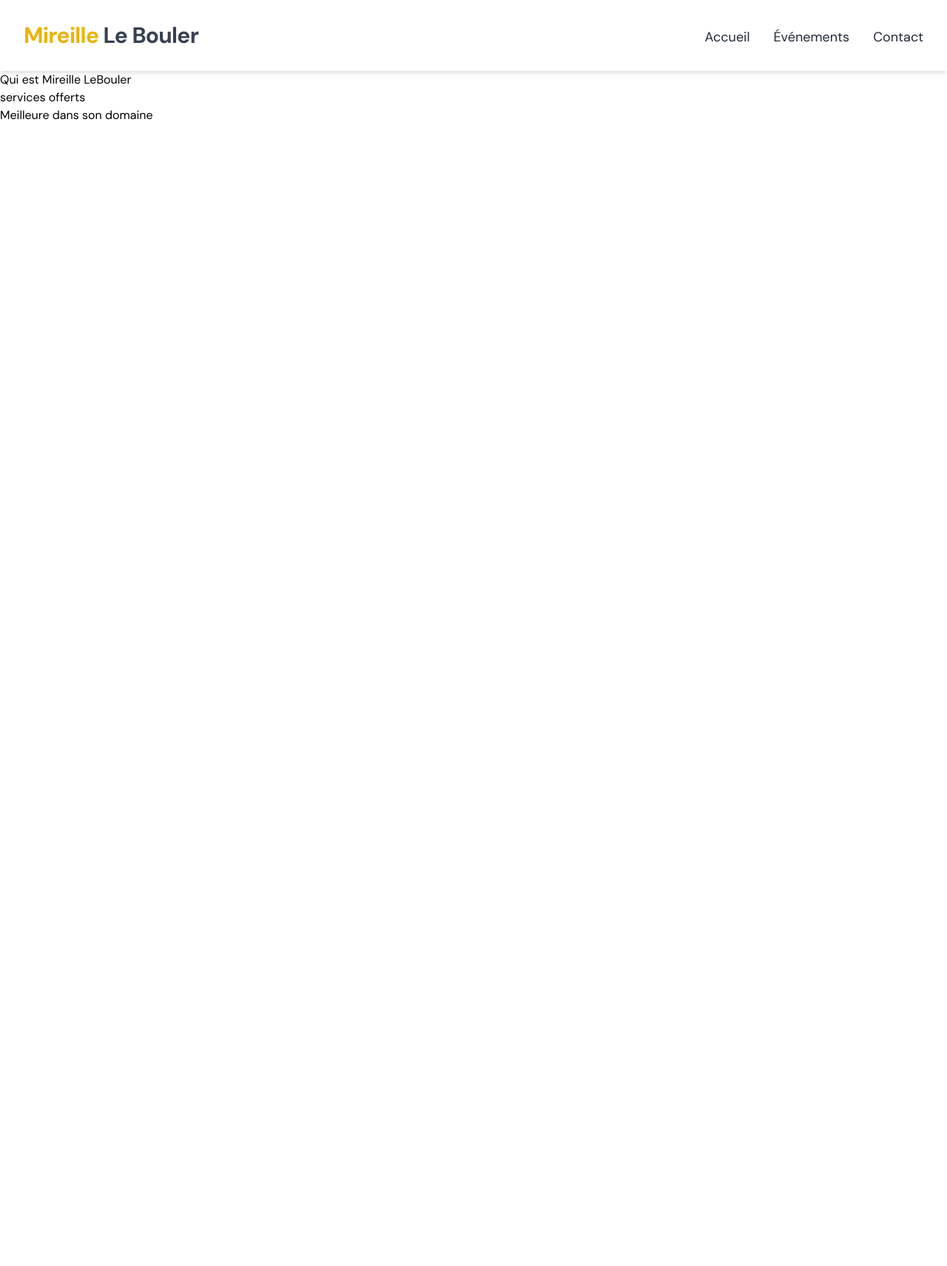
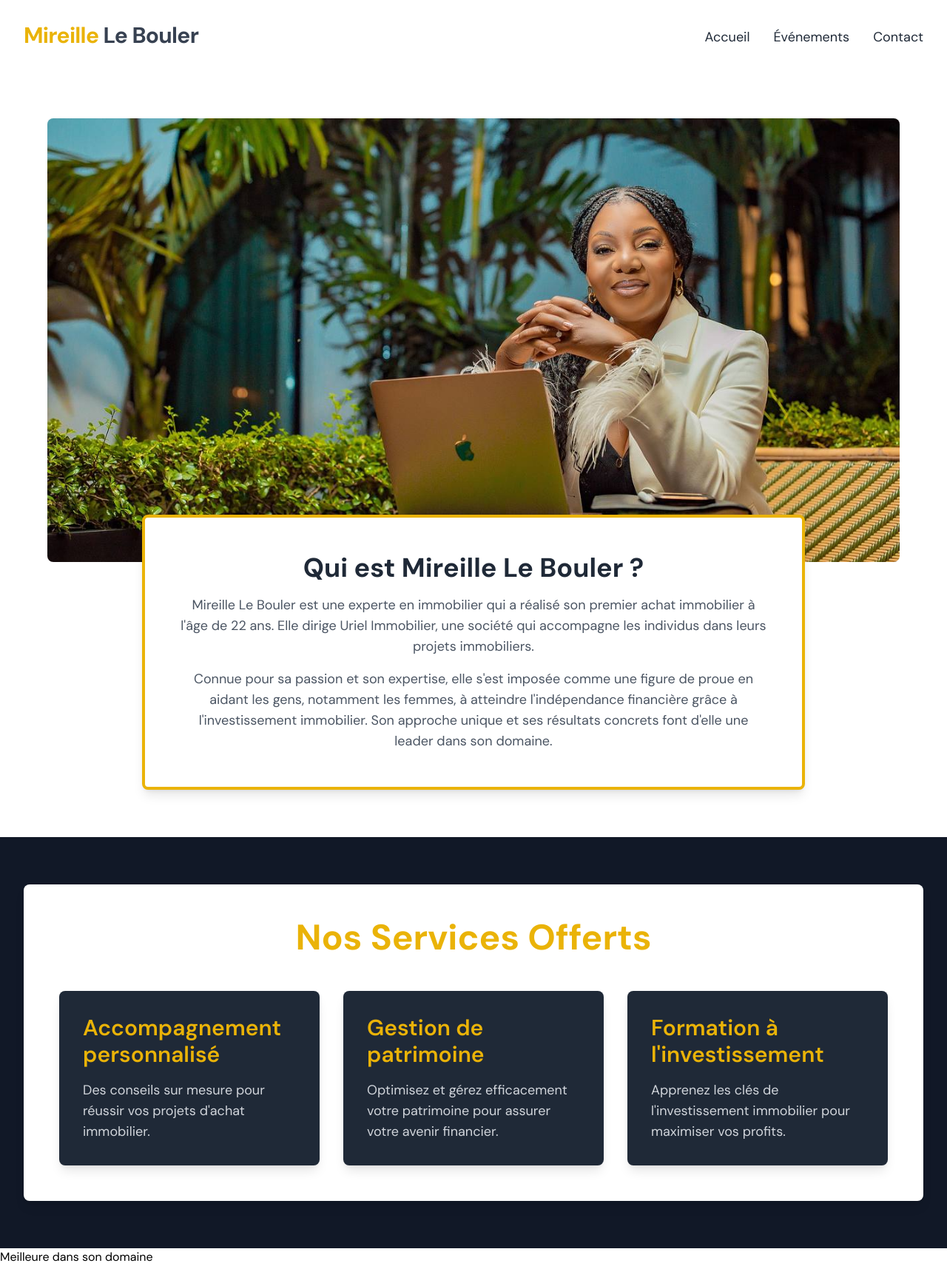
Before and after one commit to skyson-ai/eventprogram, a Next.js app in the folder lancement-event-1000f/: page / in a window 1280 px wide. Shown: the whole page at 74% size. Before the commit the page ends 800 px from the top, so only its background shows below. Built offline with nearby package versions, Linux system fonts and the light colour scheme.

Commit message:
Update HomeSections

```diff
--- a/lancement-event-1000f/src/app/components/Home/ServicesOfferts.tsx
+++ b/lancement-event-1000f/src/app/components/Home/ServicesOfferts.tsx
@@ -1,11 +1,30 @@
-import React from 'react'
+import React from 'react';
 
 const ServicesOfferts = () => {
+  const services = [
+    { title: 'Accompagnement personnalisé', description: 'Des conseils sur mesure pour réussir vos projets d\'achat immobilier.' },
+    { title: 'Gestion de patrimoine', description: 'Optimisez et gérez efficacement votre patrimoine pour assurer votre avenir financier.' },
+    { title: 'Formation à l\'investissement', description: 'Apprenez les clés de l\'investissement immobilier pour maximiser vos profits.' },
+  ];
+
   return (
-    <div>
-      services offerts
-    </div>
-  )
+    <section className="bg-gray-900 py-16 px-4 md:px-8">
+      <div className="max-w-7xl mx-auto bg-white p-8 md:p-12 rounded-lg shadow-lg">
+        <h2 className="text-4xl md:text-5xl font-bold text-center text-yellow-500 mb-12">Nos Services Offerts</h2>
+        <div className="grid grid-cols-1 sm:grid-cols-2 md:grid-cols-3 gap-8">
+          {services.map((service, index) => (
+            <div
+              key={index}
+              className="flex flex-col items-center p-8 bg-gray-800 rounded-lg shadow-lg transform transition-transform duration-300 hover:shadow-xl hover:scale-105"
+            >
+              <h3 className="text-2xl md:text-3xl font-semibold text-yellow-500 mb-4">{service.title}</h3>
+              <p className="text-gray-300 text-base md:text-lg">{service.description}</p>
+            </div>
+          ))}
+        </div>
+      </div>
+    </section>
+  );
 }
 
-export default ServicesOfferts
+export default ServicesOfferts;
--- a/lancement-event-1000f/src/app/components/Home/WhoIsMireille.tsx
+++ b/lancement-event-1000f/src/app/components/Home/WhoIsMireille.tsx
@@ -1,11 +1,33 @@
-import React from 'react'
+"use client";
+import React from "react";
+import Image from "next/image";
 
-const WhoIsMireille = () => {
-  return (
-    <div>
-      Qui est Mireille LeBouler
-    </div>
-  )
-}
+const WhoisMireille: React.FC = () => {
+    return (
+        <section className="bg-white p-4 md:p-16">
+            {/* Image pleine largeur */}
+            <div className="relative w-full h-64 md:h-[600px]">
+                <Image
+                    src="/Mireille.jpg" // Chemin vers la photo de Mireille
+                    alt="Mireille Le Bouler"
+                    layout="fill" // L'image remplit toute la largeur
+                    objectFit="cover" // Maintient les proportions de l'image
+                    className="rounded-none md:rounded-lg"
+                />
+            </div>
 
-export default WhoIsMireille
+            {/* Texte en dessous avec contour stylisé */}
+            <div className="relative z-10 -mt-12 md:-mt-16 mx-auto max-w-4xl p-6 md:p-12 bg-white border-4 border-yellow-500 rounded-lg shadow-lg">
+                <h2 className="text-2xl md:text-4xl font-bold text-gray-800 text-center">Qui est Mireille Le Bouler ?</h2>
+                <p className="mt-4 text-base md:text-lg text-gray-600 leading-relaxed text-center">
+                    Mireille Le Bouler est une experte en immobilier qui a réalisé son premier achat immobilier à l'âge de 22 ans. Elle dirige Uriel Immobilier, une société qui accompagne les individus dans leurs projets immobiliers.
+                </p>
+                <p className="mt-4 text-base md:text-lg text-gray-600 leading-relaxed text-center">
+                    Connue pour sa passion et son expertise, elle s'est imposée comme une figure de proue en aidant les gens, notamment les femmes, à atteindre l'indépendance financière grâce à l'investissement immobilier. Son approche unique et ses résultats concrets font d'elle une leader dans son domaine.
+                </p>
+            </div>
+        </section>
+    );
+};
+
+export default WhoisMireille;
```
